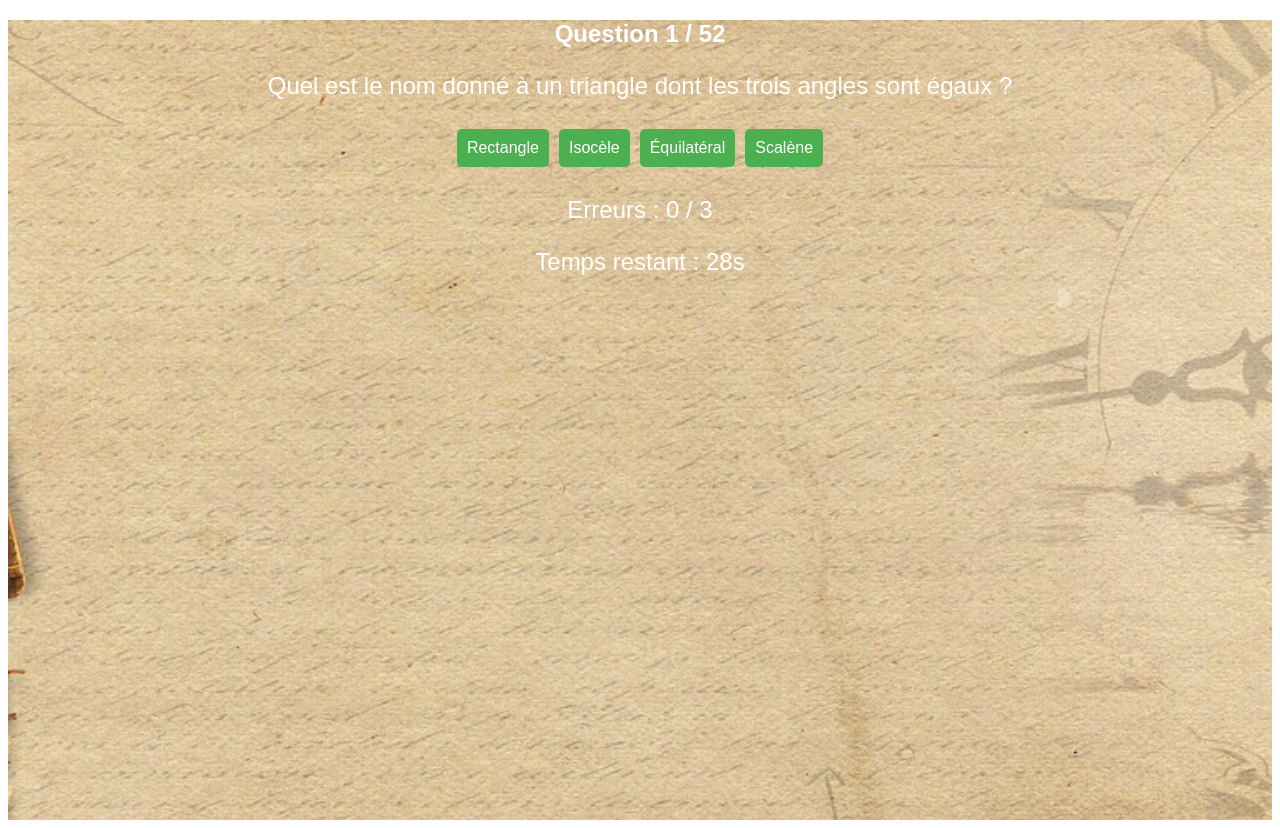
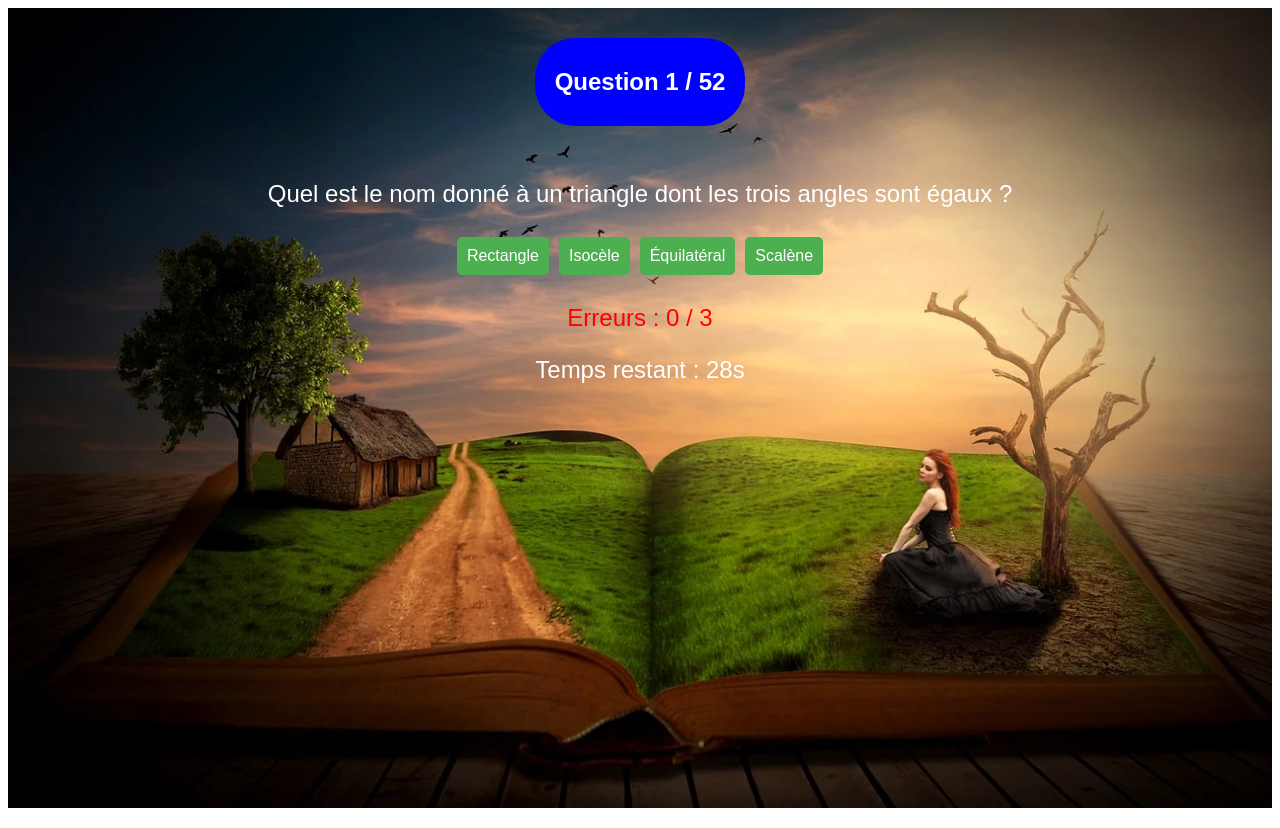
Before and after one commit to BlackSakho/quiz-app, a React (Create React App) app: page / in a window 1280 px wide. Both pictures are taken after a click on the button "Commencer le Quiz". Built offline with nearby package versions, Linux system fonts and the light colour scheme.

Commit message:
troisieme commit

```diff
--- a/src/components/Home.jsx
+++ b/src/components/Home.jsx
@@ -1,5 +1,5 @@
 import React from 'react';
-import backgroundImage from './assets/images/banner.jpg';
+import backgroundImage from './assets/images/bookpii.webp';
 
 
 const Home = ({ startQuiz }) => {
--- a/src/components/Quiz.jsx
+++ b/src/components/Quiz.jsx
@@ -73,9 +73,11 @@ const Quiz = ({ questions, onFinish }) => {
     return (
         <div className="App">
             <div>
-                <h2 style={{ textAlign: 'center', fontSize: '24px', marginTop: '20px', marginBottom: '20px', fontFamily: 'Arial, sans-serif' }}>
+                <button style={{ backgroundColor:'blue', borderRadius: '40px 40px 40px 40px', }}>
+                <h2 style={{ textAlign: 'center', fontSize: '24px', marginTop: '20px', marginBottom: '20px', fontFamily: 'Arial, sans-serif'  }}>
                     Question {currentQuestion + 1} / {shuffledQuestions.length}
                 </h2>
+                </button>
                 <p>{shuffledQuestions[currentQuestion]?.question}</p>
                 {shuffledQuestions[currentQuestion]?.answers.map((answer, index) => (
                     <button
@@ -105,7 +107,7 @@ const Quiz = ({ questions, onFinish }) => {
                         <p>La bonne réponse est : {shuffledQuestions[currentQuestion].answers.find(a => a.isCorrect).text}</p>
                     </div>
                 )}
-                <p>Erreurs : {mistakes} / 3</p>
+                <p style={{ color: 'red' }}>Erreurs : {mistakes} / 3</p>
                 <p>Temps restant : {timeLeft}s</p>
                 {answered && (
                     <button onClick={nextQuestion} style={{ padding: '10px', fontSize: '16px', backgroundColor: '#2196F3', color: 'white', border: 'none', borderRadius: '5px' }}>
--- a/src/index.css
+++ b/src/index.css
@@ -7,7 +7,7 @@ body {
 }
 
 button {
-  margin: 300px;
+  margin: 30px;
   padding: 10px 20px;
   font-size: 26px;
   background-color:rgb(3, 30, 183);
@@ -21,7 +21,7 @@ button:hover {
   background-color:rgb(46, 194, 120);
 }
 .App {
-  background-image: url('./components/assets/images/banner.jpg');
+  background-image: url('./components/assets/images/bookpii.webp');
   background-size: cover; /* Cela va s'assurer que l'image couvre toute la surface */
   background-position: center; /* Centrer l'image */
   background-repeat: no-repeat; /* Empêche l'image de se répéter */
```
